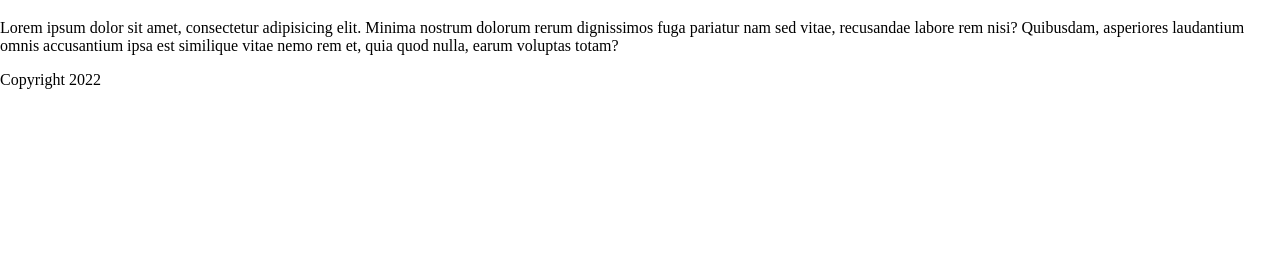
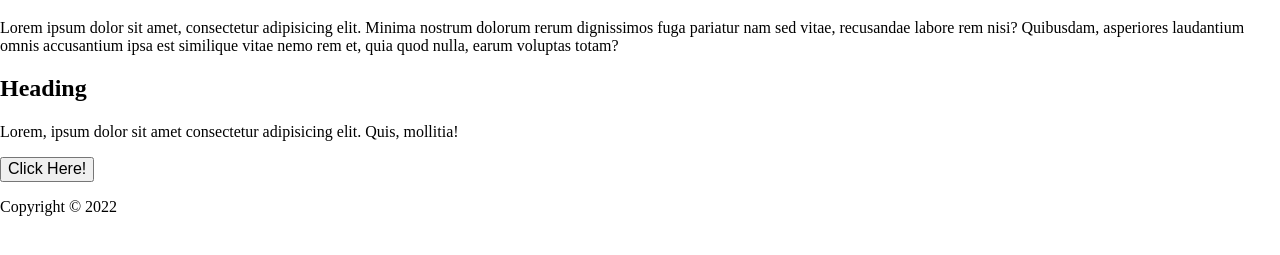
Before and after one commit to Maktastix/git_branching_test, a plain HTML site: page index.html in a window 1280 px wide. Shown: the part 61-316 px from the top of the page. Drawn offline with Linux system fonts and the light colour scheme.

Commit message:
Included main section

```diff
--- a/index.html
+++ b/index.html
@@ -14,8 +14,14 @@
 		<p>Lorem ipsum dolor sit amet, consectetur adipisicing elit. Minima nostrum dolorum rerum dignissimos fuga pariatur nam sed vitae, recusandae labore rem nisi? Quibusdam, asperiores laudantium omnis accusantium ipsa est similique vitae nemo rem et, quia quod nulla, earum voluptas totam?</p>
 	</header>
 
+	<main>
+		<h2>Heading</h2>
+		<p>Lorem, ipsum dolor sit amet consectetur adipisicing elit. Quis, mollitia!</p>
+		<button type="button">Click Here!</button>
+	</main>
+
 	<footer>
-		<p>Copyright 2022</p>
+		<p>Copyright &#169; 2022</p>
 	</footer>
 
 </body>
```
